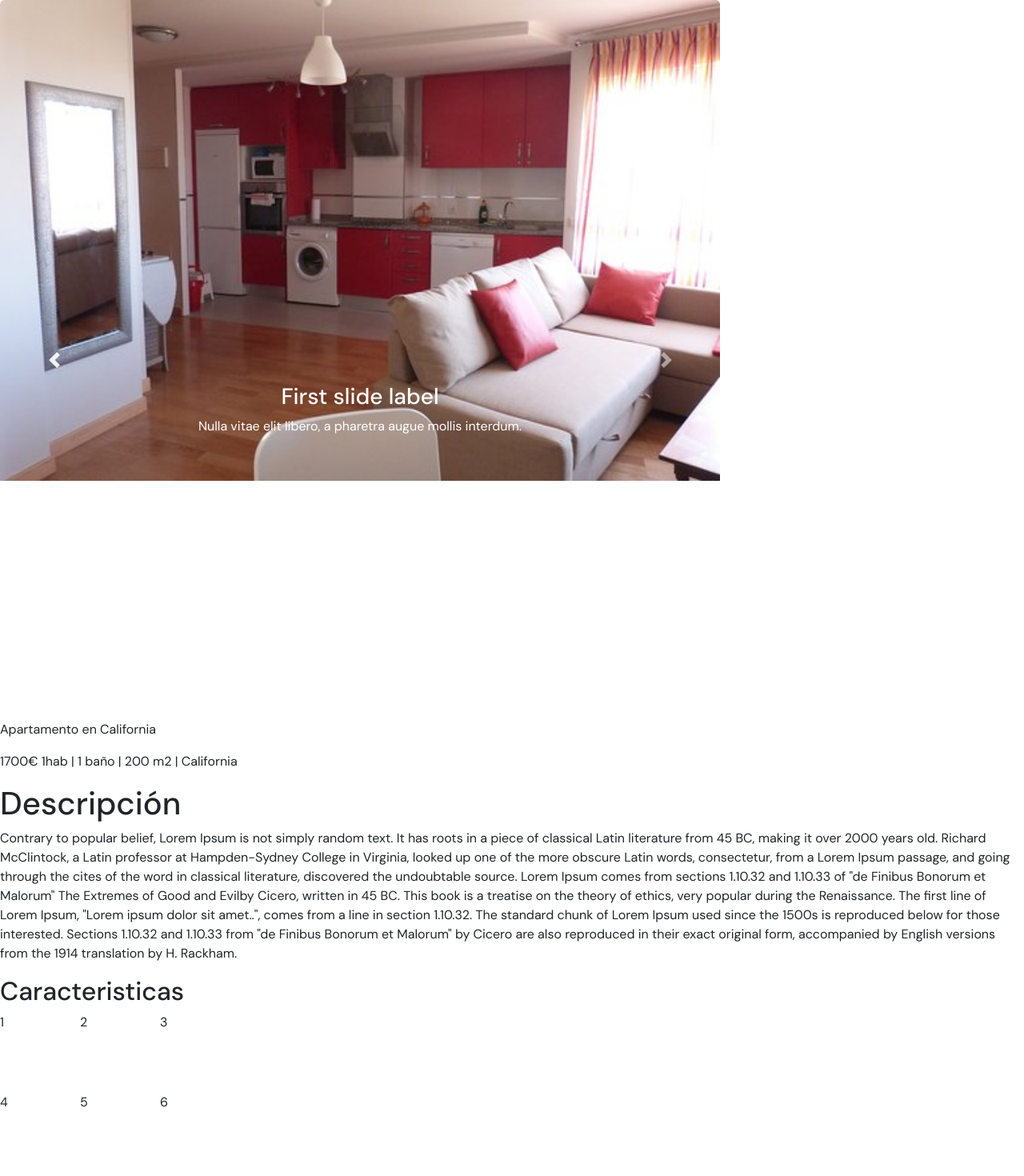
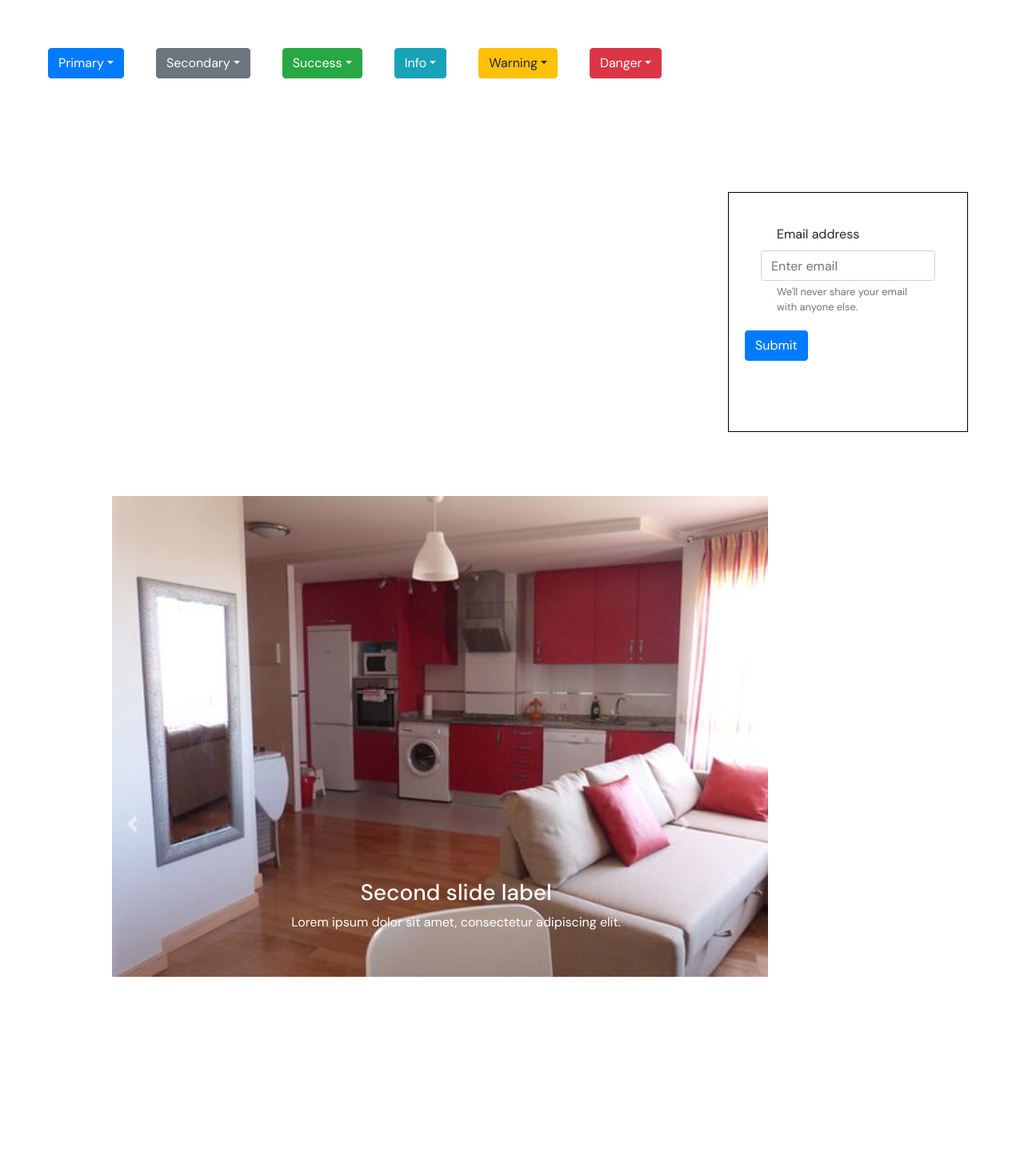
Before and after one commit to apix23/con-techo-app, a React (Create React App) app: page / in a window 1280 px wide. Shown: the top 1470 px of the page at 80% size. Built offline with nearby package versions, Linux system fonts and the light colour scheme.

Commit message:
todos los elemtos listos

```diff
--- a/src/App.css
+++ b/src/App.css
@@ -1,8 +1,18 @@
 * {
-  margin: 0;
+  margin-left: 20px;
+  margin-right: 20px;
+  margin-top: 20px;
+  margin-bottom: 20px;
   padding: 0;
   box-sizing: border-box;
   font-family: "DM sans", serif;
+}
+
+body {
+  margin-left: 0px;
+  margin-right: 10px;
+  margin-top: 0px;
+  margin-bottom: 10px;
 }
 
 .orange-button {
@@ -44,3 +54,21 @@ nav {
   width: 900px;
   border-radius: 5px;
 }
+
+.estiloP {
+  text-align: left;
+}
+
+.MostLittle {
+  width: 300px;
+  height: 300px;
+  border: 1px solid black;
+  float: right;
+  margin-top: 200px;
+}
+
+/* border: 1px solid black;
+  float: left;
+  height: 300px;
+  width: 300px;
+  #caja2  */
--- a/src/Characteristic.js
+++ b/src/Characteristic.js
@@ -6,12 +6,12 @@ const characteristic = () => (
     <h2>Caracteristicas</h2>
 
     <div className="wrapper">
-      <div>1</div>
-      <div>2</div>
-      <div>3</div>
-      <div>4</div>
-      <div>5</div>
-      <div>6</div>
+      <div> Cicero, written in 45 BC. </div>
+      <div> Cicero, written in 45 BC. </div>
+      <div> Cicero, written in 45 BC</div>
+      <div> Cicero, written in 45 BC.</div>
+      <div> Cicero, written in 45 BC. </div>
+      <div> Cicero, written in 45 BC. </div>
     </div>
   </>
 );
--- a/src/Description.js
+++ b/src/Description.js
@@ -5,24 +5,29 @@ import "./App.css";
 
 const Description = () => (
   <>
-    <h1>Descripción</h1>
-    <p>
-      Contrary to popular belief, Lorem Ipsum is not simply random text. It has
-      roots in a piece of classical Latin literature from 45 BC, making it over
-      2000 years old. Richard McClintock, a Latin professor at Hampden-Sydney
-      College in Virginia, looked up one of the more obscure Latin words,
-      consectetur, from a Lorem Ipsum passage, and going through the cites of
-      the word in classical literature, discovered the undoubtable source. Lorem
-      Ipsum comes from sections 1.10.32 and 1.10.33 of "de Finibus Bonorum et
-      Malorum" The Extremes of Good and Evilby Cicero, written in 45 BC. This
-      book is a treatise on the theory of ethics, very popular during the
-      Renaissance. The first line of Lorem Ipsum, "Lorem ipsum dolor sit
-      amet..", comes from a line in section 1.10.32. The standard chunk of Lorem
-      Ipsum used since the 1500s is reproduced below for those interested.
-      Sections 1.10.32 and 1.10.33 from "de Finibus Bonorum et Malorum" by
-      Cicero are also reproduced in their exact original form, accompanied by
-      English versions from the 1914 translation by H. Rackham.
-    </p>
+    <div className="estiloP">
+      <h1>Descripción</h1>
+      <p>
+        Contrary to popular belief, Lorem Ipsum is not simply random text. It{" "}
+        <br></br>
+        has roots in a piece of classical Latin literature from 45 BC, making it
+        over 2000 years old.<br></br> Richard McClintock, a Latin professor at
+        Hampden-Sydney College in Virginia, looked up one of the more obscure
+        Latin words, consectetur,
+        <br></br> from a Lorem Ipsum passage, and going through the cites of the
+        word in classical literature, discovered the <br></br>undoubtable
+        source. Lorem Ipsum comes from sections 1.10.32 and 1.10.33 of "de
+        Finibus Bonorum et Malorum" The<br></br> Extremes of Good and Evilby
+        Cicero, written in 45 BC. This book is a treatise on the theory of
+        ethics, very popular during the Renaissance. <br></br>The first line of
+        Lorem Ipsum, "Lorem ipsum dolor sit amet..", comes from a line in
+        section 1.10.32. The standard chunk of Lorem Ipsum <br></br> used since
+        the 1500s is reproduced below for those interested. Sections 1.10.32 and
+        1.10.33 from "de Finibus Bonorum et Malorum" by Cicero <br></br>are also
+        reproduced in their exact original form, accompanied by English
+        <br></br>versions from the 1914 translation by H. Rackham.
+      </p>
+    </div>
   </>
 );
 export default Description;
--- /dev/null
+++ b/src/Dropdowns.js
@@ -0,0 +1,30 @@
+import React from "react";
+import "bootstrap/dist/css/bootstrap.min.css";
+import { DropdownButton, Dropdown, ButtonGroup } from "react-bootstrap";
+import "./App.css";
+
+const Dropdowns = () => (
+  <>
+    {["Primary", "Secondary", "Success", "Info", "Warning", "Danger"].map(
+      (variant) => (
+        <DropdownButton
+          as={ButtonGroup}
+          key={variant}
+          id={`dropdown-variants-${variant}`}
+          variant={variant.toLowerCase()}
+          title={variant}
+        >
+          <Dropdown.Item eventKey="1">Action</Dropdown.Item>
+          <Dropdown.Item eventKey="2">Another action</Dropdown.Item>
+          <Dropdown.Item eventKey="3" active>
+            Active Item
+          </Dropdown.Item>
+          <Dropdown.Divider />
+          <Dropdown.Item eventKey="4">Separated link</Dropdown.Item>
+        </DropdownButton>
+      )
+    )}
+  </>
+);
+
+export default Dropdowns;
--- a/src/SendContact.js
+++ b/src/SendContact.js
@@ -1,8 +1,11 @@
 import React from "react";
 import "bootstrap/dist/css/bootstrap.min.css";
 import { Form, Button } from "react-bootstrap";
+import "./App.css";
+
 const SendContact = () => (
   <>
+    <div className="MostLittle">
       <Form>
         <Form.Group controlId="formBasicEmail">
           <Form.Label>Email address</Form.Label>
@@ -15,6 +18,7 @@ const SendContact = () => (
           Submit
         </Button>
       </Form>
+    </div>
   </>
 );
 
--- a/src/index.js
+++ b/src/index.js
@@ -10,9 +10,14 @@ import Characteristic from "./Characteristic";
 import Maps from "./Maps";
 import Credentials from "./Credentials";
 import SendContact from "./SendContact";
+import Dropdowns from "./Dropdowns";
+
 const mapURL = `https://maps.googleapis.com/maps/api/js?v=3.exp&key=${Credentials.mapsKey}`;
 ReactDOM.render(
   <React.StrictMode>
+    <Dropdowns />
+    <SendContact />
+
     <App />
     <ShortDescription />
     <Description />
@@ -25,7 +30,6 @@ ReactDOM.render(
         loadingElement={<p>cargando</p>}
       />
     </div>
-    <SendContact />
   </React.StrictMode>,
   document.getElementById("root")
 );
```
Also changed, not shown: 1 other file (tests, documents, lock files or other folders). Lines whose indentation alone changed are shown as unchanged.
